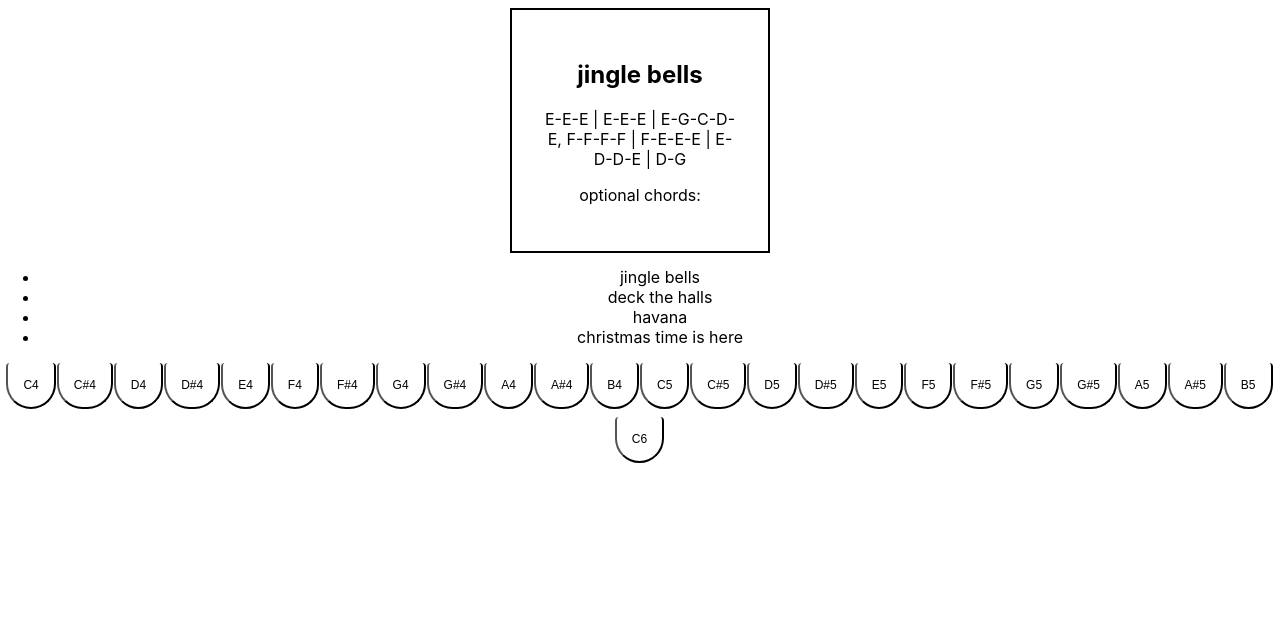
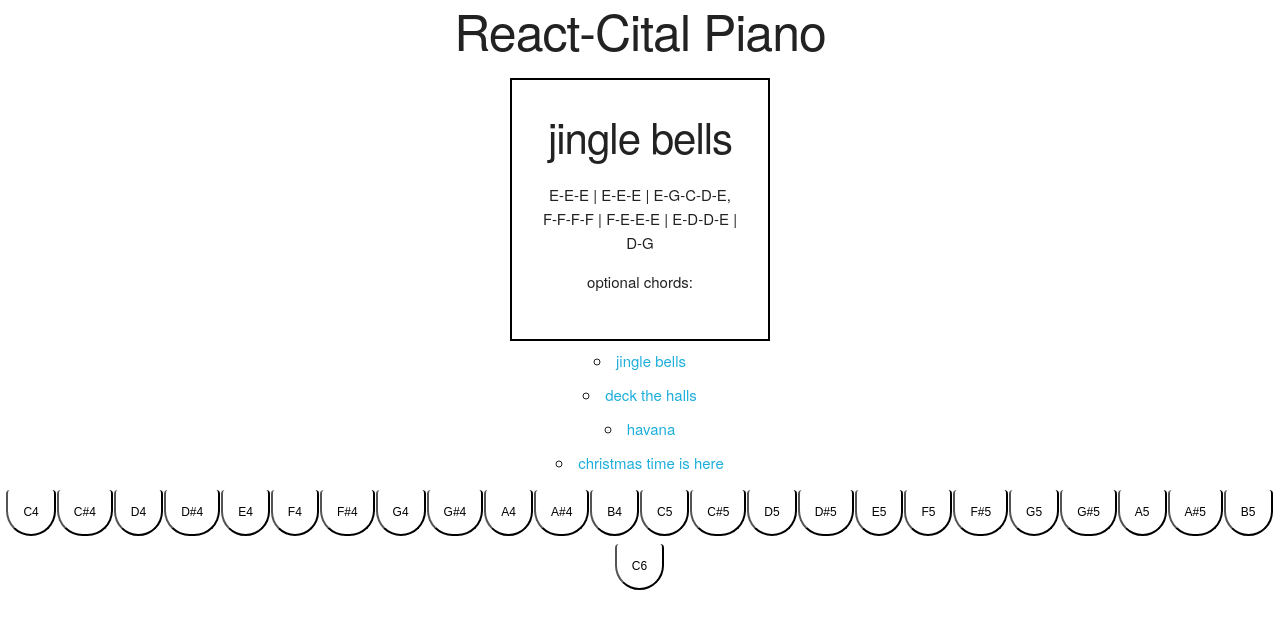
Before and after one commit to ianhundere/React-Cital-Piano, a React (Create React App) app: page / in a window 1280 px wide. Shown: the top 628 px of the page. Built offline with nearby package versions, Linux system fonts and the light colour scheme.

Commit message:
adds skeleton styling

```diff
--- a/src/App.js
+++ b/src/App.js
@@ -165,6 +165,7 @@ class App extends Component {
         return (
             <div className="App">
                 <div>
+                    <h1>React-Cital Piano</h1>
                     <Sheetmusic
                         title={this._getById(this.state.currentSongId).title}
                         content={
--- a/src/index.css
+++ b/src/index.css
@@ -66,3 +66,74 @@ code {
     margin-bottom: 10px;
     padding: 30px;
 }
+
+/* skeleton styling */
+
+
+/* Base Styles
+–––––––––––––––––––––––––––––––––––––––––––––––––– */
+/* NOTE
+html is set to 62.5% so that all the REM measurements throughout Skeleton
+are based on 10px sizing. So basically 1.5rem = 15px :) */
+html {
+    font-size: 62.5%; }
+  body {
+    font-size: 1.5em; /* currently ems cause chrome bug misinterpreting rems on body element */
+    line-height: 1.6;
+    font-weight: 400;
+    font-family: "Raleway", "HelveticaNeue", "Helvetica Neue", Helvetica, Arial, sans-serif;
+    color: #222; }
+
+
+  /* Typography
+  –––––––––––––––––––––––––––––––––––––––––––––––––– */
+  h1, h2, h3, h4, h5, h6 {
+    margin-top: 0;
+    margin-bottom: 2rem;
+    font-weight: 300; }
+  h1 { font-size: 4.0rem; line-height: 1.2;  letter-spacing: -.1rem;}
+  h2 { font-size: 3.6rem; line-height: 1.25; letter-spacing: -.1rem; }
+  h3 { font-size: 3.0rem; line-height: 1.3;  letter-spacing: -.1rem; }
+  h4 { font-size: 2.4rem; line-height: 1.35; letter-spacing: -.08rem; }
+  h5 { font-size: 1.8rem; line-height: 1.5;  letter-spacing: -.05rem; }
+  h6 { font-size: 1.5rem; line-height: 1.6;  letter-spacing: 0; }
+
+  /* Larger than phablet */
+  @media (min-width: 550px) {
+    h1 { font-size: 5.0rem; }
+    h2 { font-size: 4.2rem; }
+    h3 { font-size: 3.6rem; }
+    h4 { font-size: 3.0rem; }
+    h5 { font-size: 2.4rem; }
+    h6 { font-size: 1.5rem; }
+  }
+
+  p {
+    margin-top: 0; }
+
+
+  /* Links
+  –––––––––––––––––––––––––––––––––––––––––––––––––– */
+  a {
+    color: #1EAEDB; }
+  a:hover {
+    color: #0FA0CE; }
+
+
+
+/* Lists */
+ul {
+    list-style: circle inside; }
+  ol {
+    list-style: decimal inside; }
+  ol, ul {
+    padding-left: 0;
+    margin-top: 0; }
+  ul ul,
+  ul ol,
+  ol ol,
+  ol ul {
+    margin: 1.5rem 0 1.5rem 3rem;
+    font-size: 90%; }
+  li {
+    margin-bottom: 1rem; }
```
